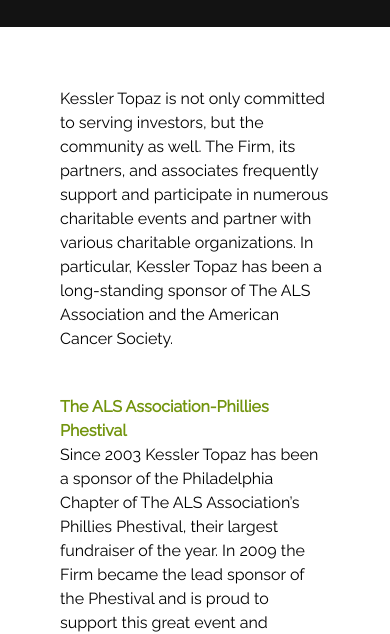
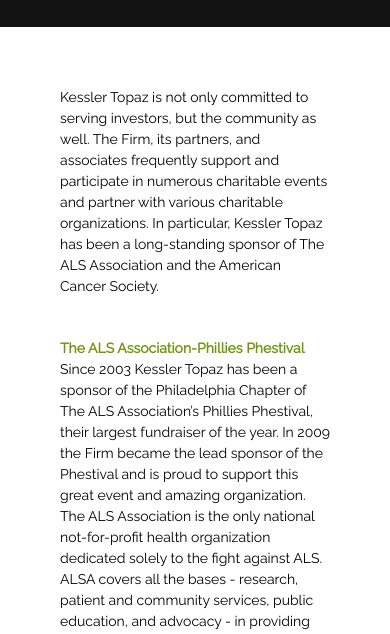
Before and after one commit to nlasusa/KTMC-JULY2020, a plain HTML site: page community.html in a window 390 px wide. Shown: the part 171-805 px from the top of the page. Drawn offline with nearby package versions, Linux system fonts and the light colour scheme; a web font is replaced by a local one.

Commit message:
updated community mobile

```diff
--- a/assets/css/community.css
+++ b/assets/css/community.css
@@ -37,4 +37,7 @@
     .news-LP-ind-image {
         display: none;
     }
+    .community-section {
+        font-size: 14px;
+    }
 }
```
